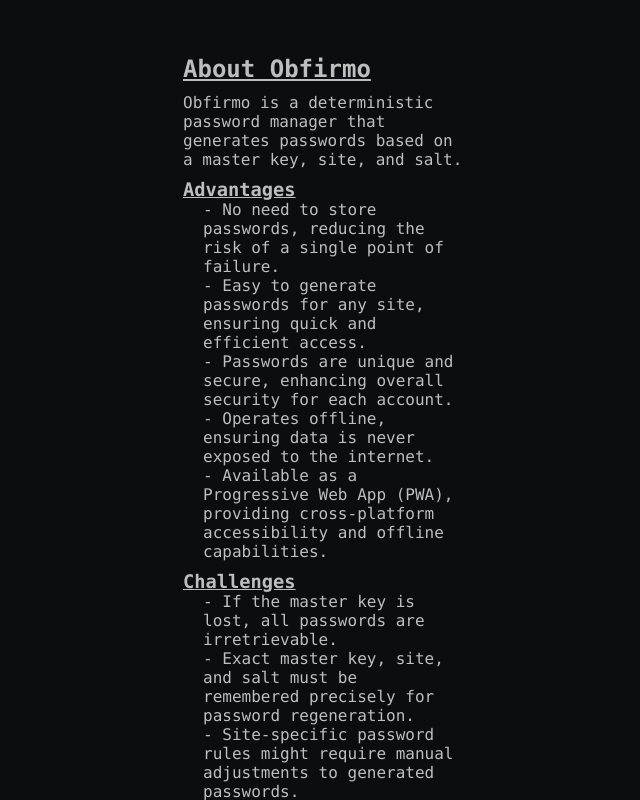
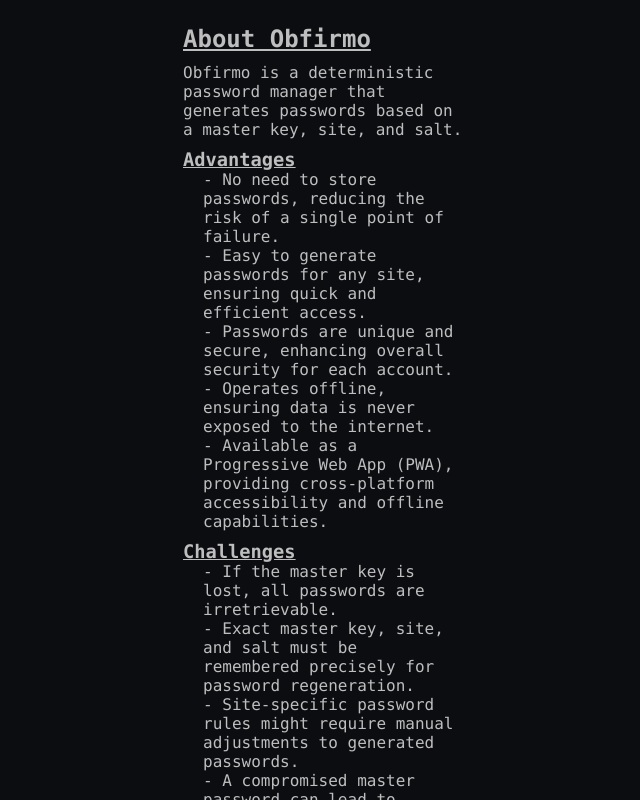
Before and after one commit to CRYPTXMNESIA/obfirmo, a React (Create React App) app: page / in a window 1280 px wide. Both pictures are taken after a click on the button 639 px from the left and 415 px from the top of the page. Shown: the whole page, without its empty margins (317-957 px from the left). Built offline with nearby package versions, Linux system fonts and the light colour scheme.

Commit message:
Update App.js

```diff
--- a/src/App.js
+++ b/src/App.js
@@ -451,7 +451,7 @@
                 <FontAwesomeIcon icon={faInfoCircle} />
               </button>
               {infoVisible && (
-                <div className="info-section" ref={infoSectionRef} style={{ paddingTop: '55px' }}>
+                <div className="info-section" ref={infoSectionRef} style={{ paddingTop: '25px' }}>
                   <h2>About Obfirmo</h2>
                   <p>Obfirmo is a deterministic password manager that generates passwords based on a master key, site, and salt.</p>
                   <h3 style={{ marginTop: '10px' }}>Advantages</h3>
```
